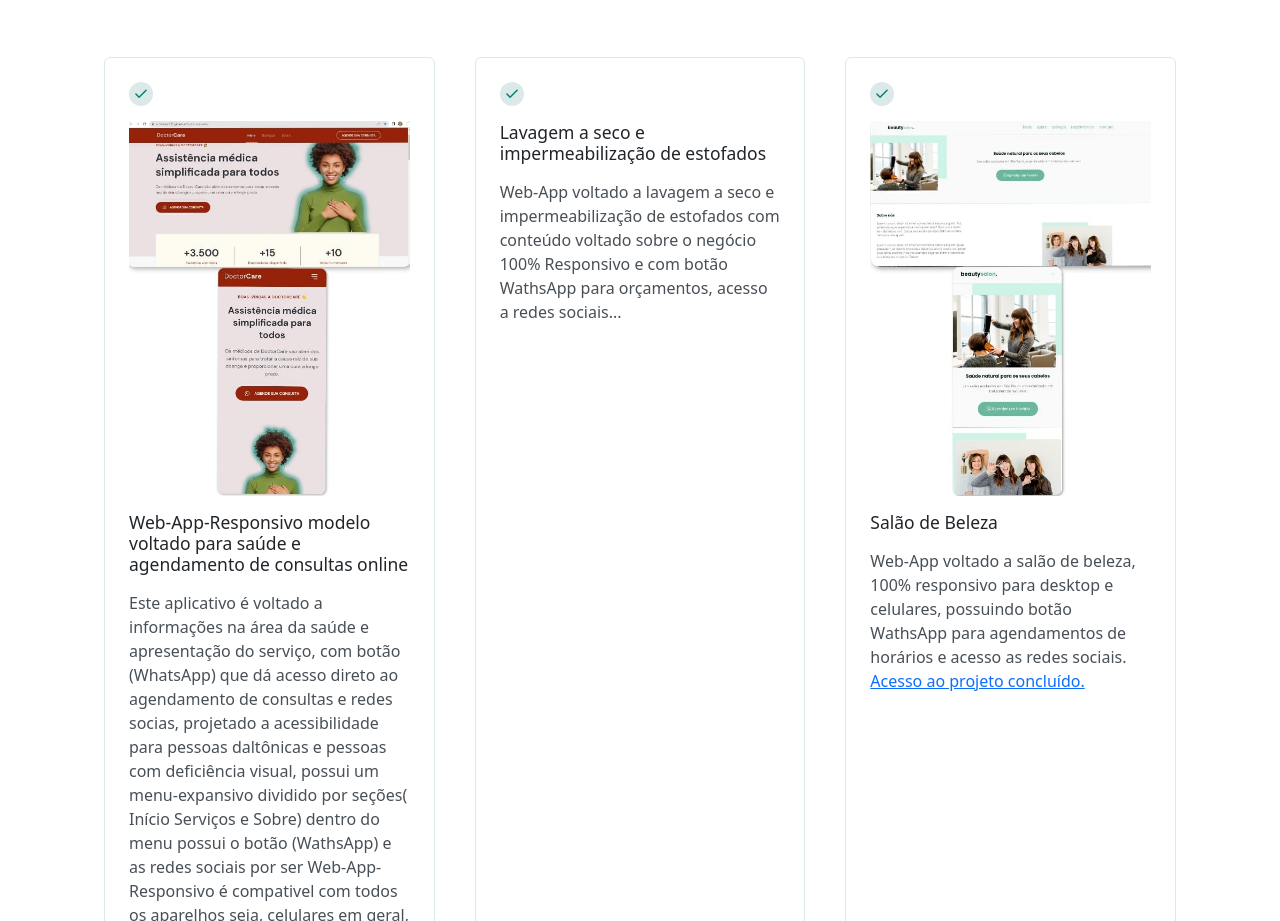
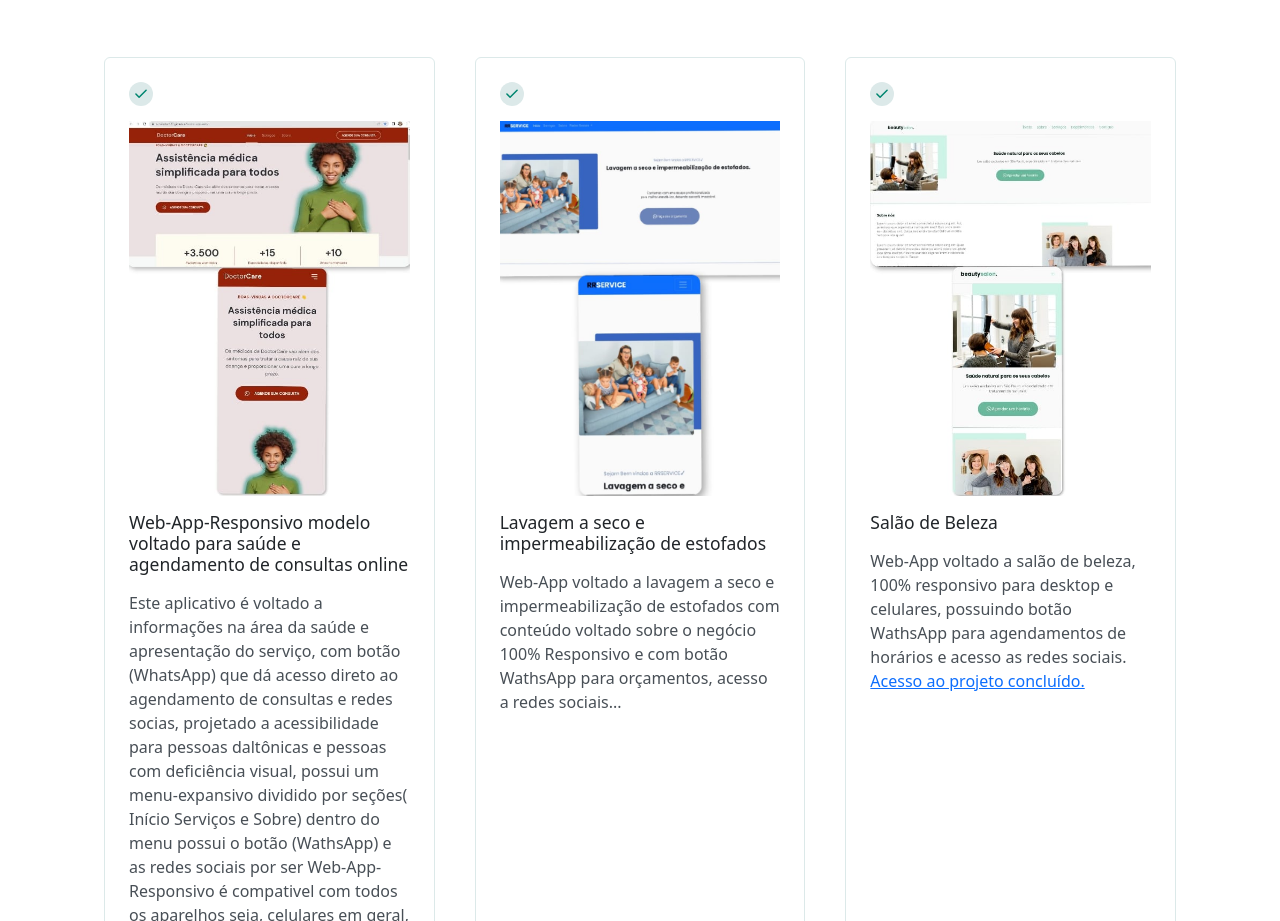
Before and after one commit to Tiago-Vilela/my-portf-lio, a plain HTML site: page index.html in a window 1280 px wide. Shown: the part 1390-2311 px from the top of the page. Drawn offline with nearby package versions, Linux system fonts and the light colour scheme.

Commit message:
inserindo mais uma imagem em card section service

```diff
--- a/index.html
+++ b/index.html
@@ -329,7 +329,8 @@
                   stroke-linejoin="round"
                 />
               </svg>
-
+              <br>
+              <img src="./assets/card-rrservice.jpg" alt="">
               <h3>Lavagem a seco e impermeabilização de estofados</h3>
               <p>
                Web-App voltado a lavagem a seco e impermeabilização de estofados com conteúdo voltado sobre o negócio 100% Responsivo e com botão WathsApp para orçamentos, acesso a redes sociais...
```
Also changed, not shown: assets/card-rrservice.jpg (added).
